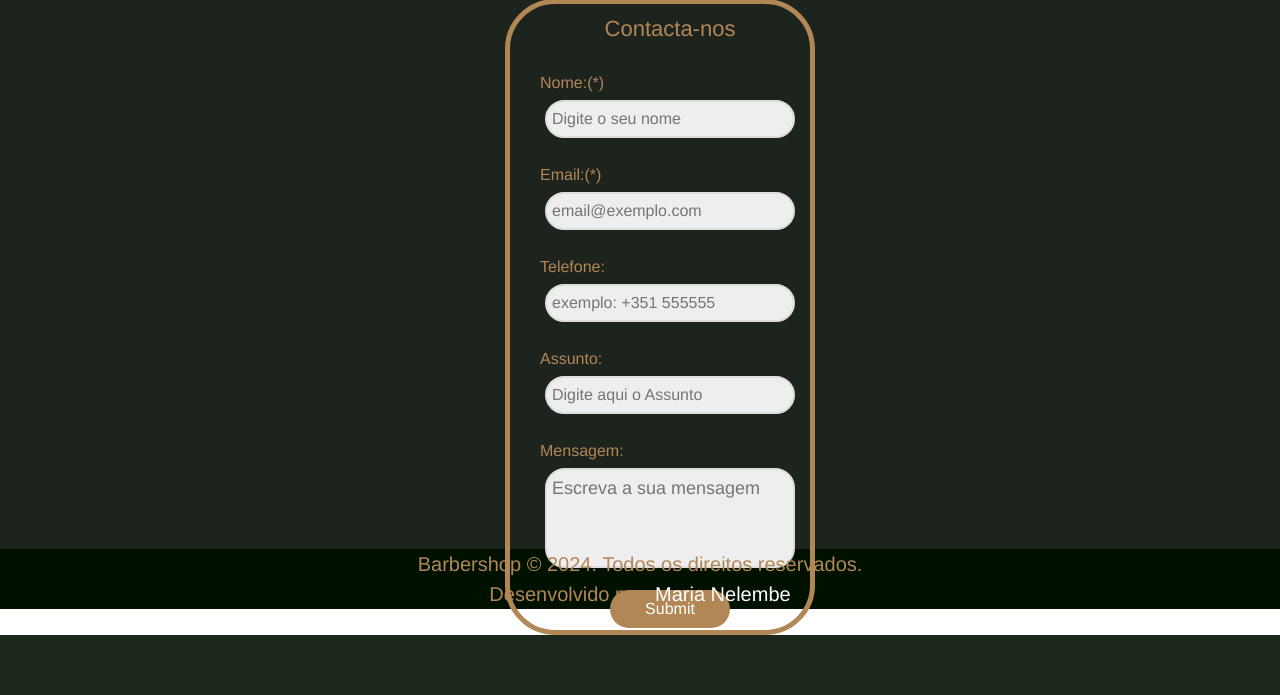
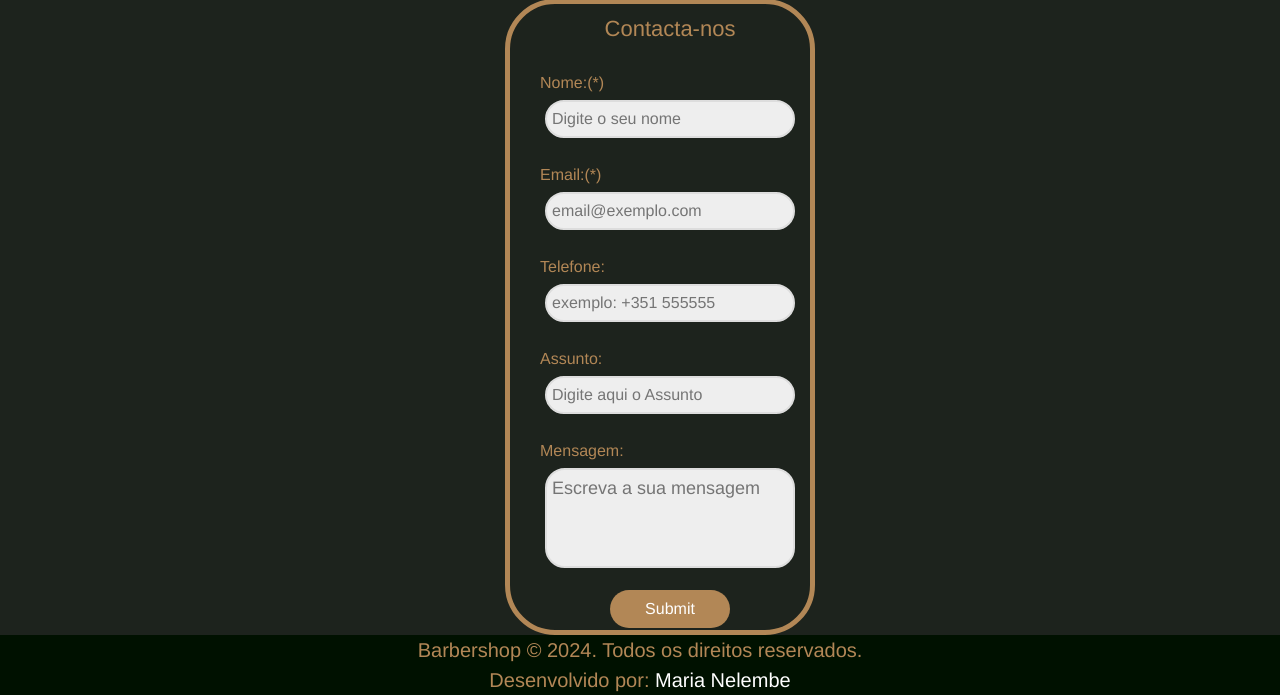
Before and after one commit to Maria-Eduardo/Barbershop, a PHP site: page /index.php in a window 1280 px wide. Shown: the part 3157-3852 px from the top of the page. Before the commit the page ends 3792 px from the top, so only its background shows below. Run offline with PHP 8.4, Linux system fonts and the light colour scheme.

Commit message:
Update style.css

```diff
--- a/css/style.css
+++ b/css/style.css
@@ -248,7 +248,7 @@ legend{
     width: 100%;
 }
 center{
-    height: 100vh;
+    height: ;
 
 
 }
```
